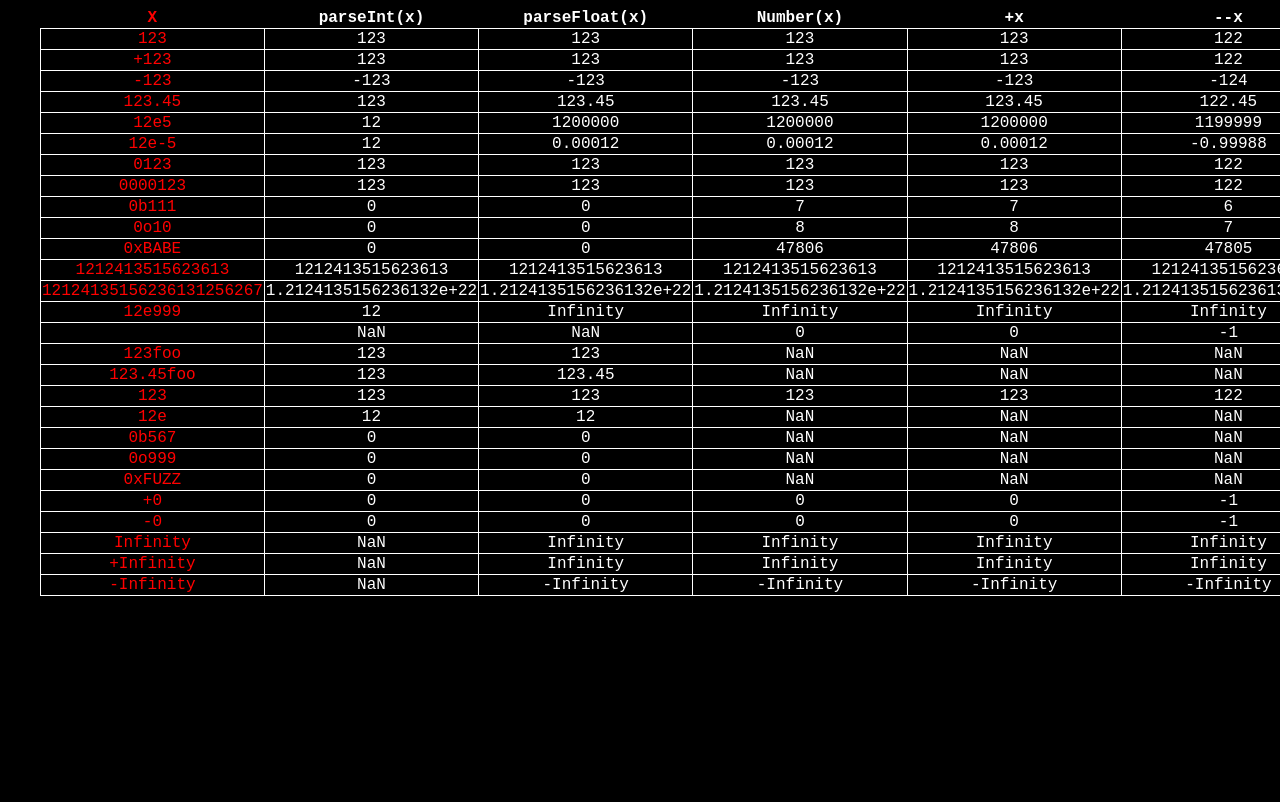
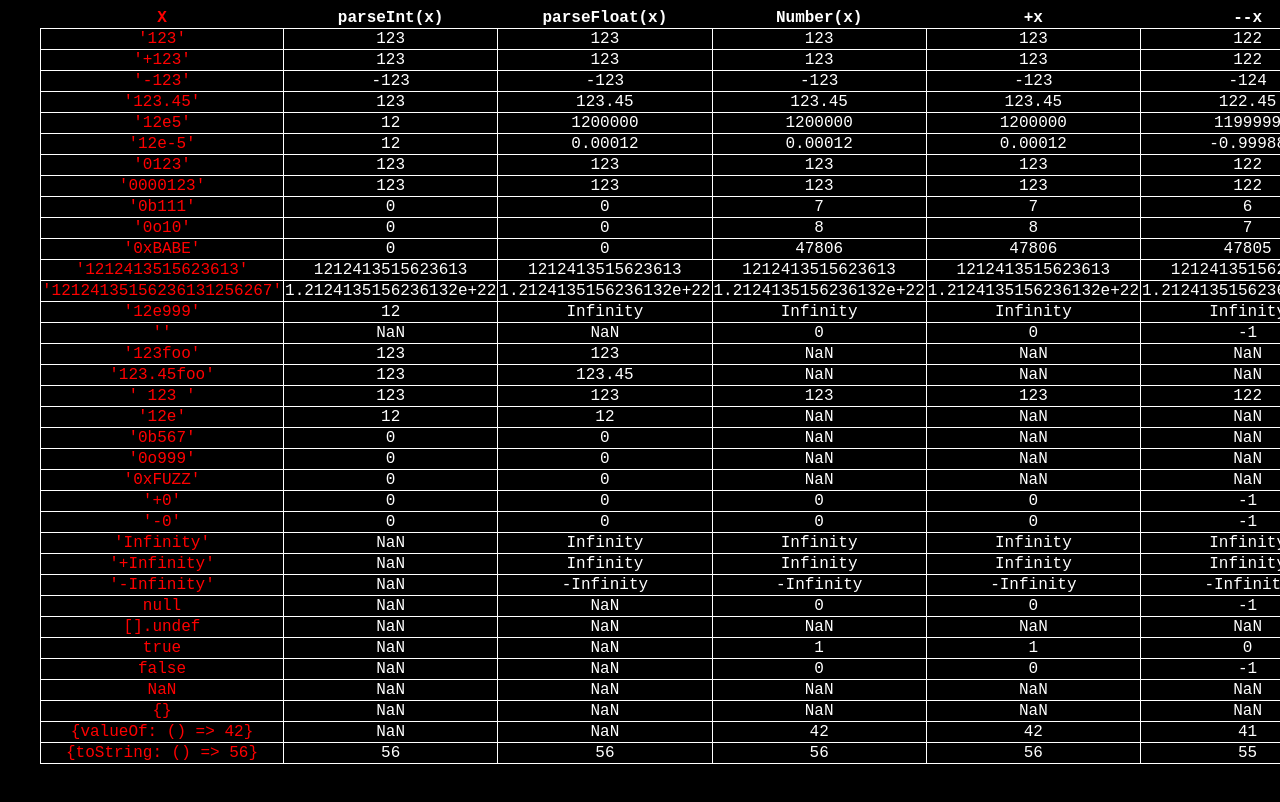
Before and after one commit to silesky/js-number-parse-compare, a React (Create React App) app: page / in a window 1280 px wide. Shown: the top 802 px of the page. Built offline with nearby package versions, Linux system fonts and the light colour scheme.

Commit message:
add labels to table

```diff
--- a/src/App.js
+++ b/src/App.js
@@ -24,15 +24,15 @@ const objToString = obj =>
 
 const Table = ({ evalsList }) => {
   const createEvaluations = (nums) => {
-    return nums.map(eachNum => {
+    return nums.map(([label, value]) => {
       return objToString({
-        evaluee: eachNum,
-        _parseInt: parseInt(eachNum, 10),
-        _parseFloat: parseFloat(eachNum),
-        _Number: Number(eachNum),
-        _Unary: +eachNum,
-        _foo: --eachNum,
-        _bar: eachNum >>> 0,
+        evaluee: label,
+        _parseInt: parseInt(value, 10),
+        _parseFloat: parseFloat(value),
+        _Number: Number(value),
+        _unary: +value,
+        _unaryMinus: --value,
+        _bitwise: value >>> 0,
       });
     });
   };
@@ -47,7 +47,7 @@ const Table = ({ evalsList }) => {
           <th>Number(x)</th>
           <th>+x</th>
           <th>--x</th>
-          <th>${'x>>>0'}</th>
+          <th>x>>>0</th>
         </tr>
       </thead>
       <tbody>
@@ -56,9 +56,9 @@ const Table = ({ evalsList }) => {
             _parseInt,
             _parseFloat,
             _Number,
-            _Unary,
-            _foo,
-            _bar,
+            _unary,
+            _unaryMinus,
+            _bitwise,
           }) => {
             return (
               <tr key={evaluee}>
@@ -66,12 +66,12 @@ const Table = ({ evalsList }) => {
                 <td>{_parseInt}</td>
                 <td>{_parseFloat}</td>
                 <td>{_Number}</td>
-                <td>{_Unary}</td>
-                <td>{_foo}</td>
-                <td>{_bar}</td>
+                <td>{_unary}</td>
+                <td>{_unaryMinus}</td>
+                <td>{_bitwise}</td>
               </tr>
             );
-          } )}
+          })}
       </tbody>
     </table>
   );
--- a/src/data/index.js
+++ b/src/data/index.js
@@ -1,29 +1,37 @@
 export default [
-  '123',
-  '+123',
-  '-123',
-  '123.45',
-  '12e5',
-  '12e-5',
-  '0123',
-  '0000123',
-  '0b111',
-  '0o10',
-  '0xBABE',
-  '1212413515623613',
-  '12124135156236131256267',
-  '12e999',
-  '',
-  '123foo',
-  '123.45foo',
-  ' 123 ',
-  '12e',
-  '0b567',
-  '0o999',
-  '0xFUZZ',
-  '+0',
-  '-0',
-  'Infinity',
-  '+Infinity',
-  '-Infinity',
+  ["'123'", '+123'],
+  ["'+123'", '+123'],
+  ["'-123'", '-123'],
+  ["'123.45'", '123.45'],
+  ["'12e5'", '12e5'],
+  ["'12e-5'", '12e-5'],
+  ["'0123'", '0123'],
+  ["'0000123'", '0000123'],
+  ["'0b111'", '0b111'],
+  ["'0o10'", '0o10'],
+  ["'0xBABE'", '0xBABE'],
+  ["'1212413515623613'", '1212413515623613'],
+  ["'12124135156236131256267'", '12124135156236131256267'],
+  ["'12e999'", '12e999'],
+  ["''", ''],
+  ["'123foo'", '123foo'],
+  ["'123.45foo'", '123.45foo'],
+  ["' 123 '", ' 123 '],
+  ["'12e'", '12e'],
+  ["'0b567'", '0b567'],
+  ["'0o999'", '0o999'],
+  ["'0xFUZZ'", '0xFUZZ'],
+  ["'+0'", '+0'],
+  ["'-0'", '-0'],
+  ["'Infinity'", 'Infinity'],
+  ["'+Infinity'", '+Infinity'],
+  ["'-Infinity'", '-Infinity'],
+  ['null', null],
+  ['[].undef', [].undef],
+  ['true', true],
+  ['false', false],
+  ['NaN', NaN],
+  ['{}', {}],
+  ['{valueOf: () => 42}', { valueOf: () => 42 }],
+  ['{toString: () => 56}', { toString: () => 56 }],
 ];
```
